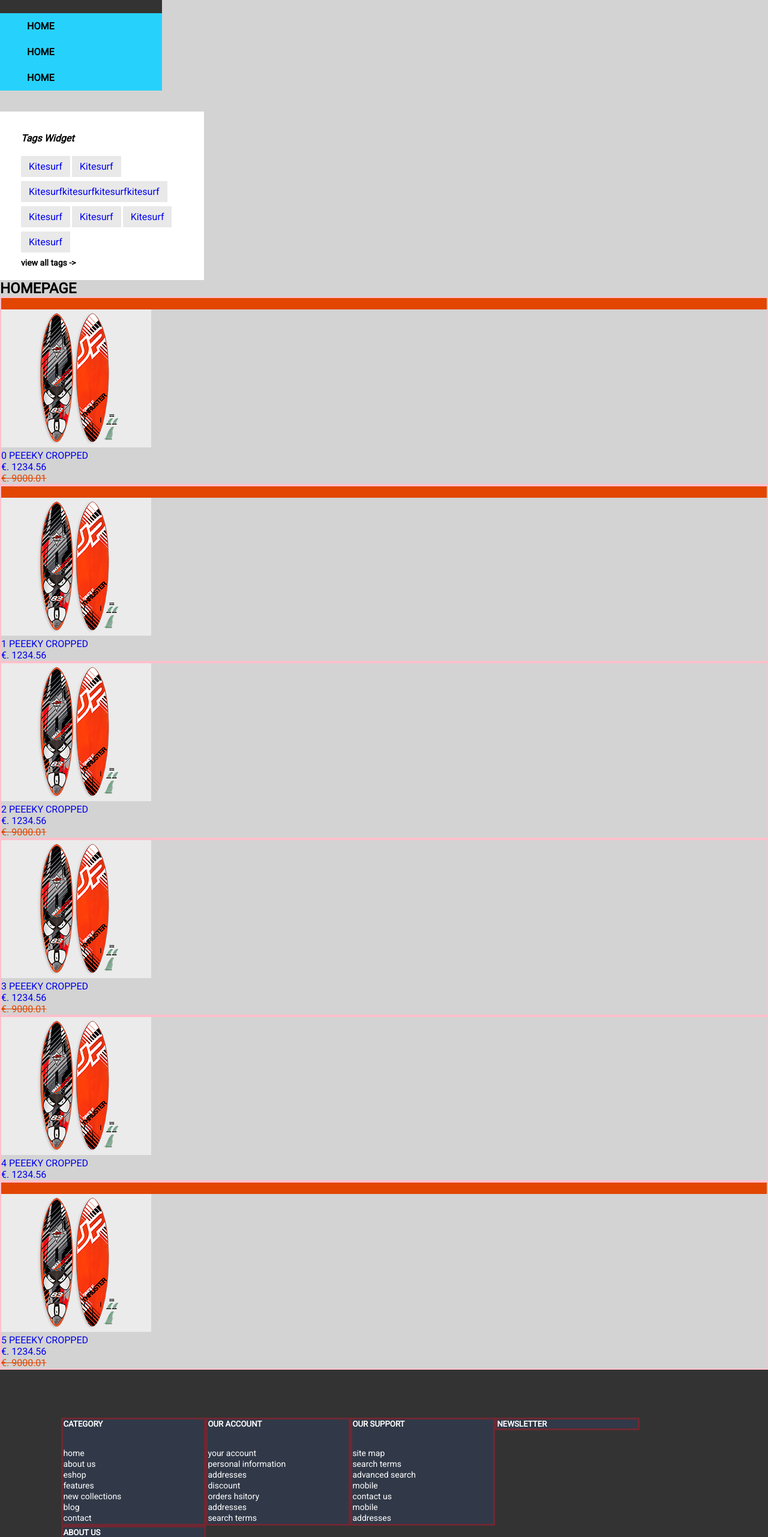
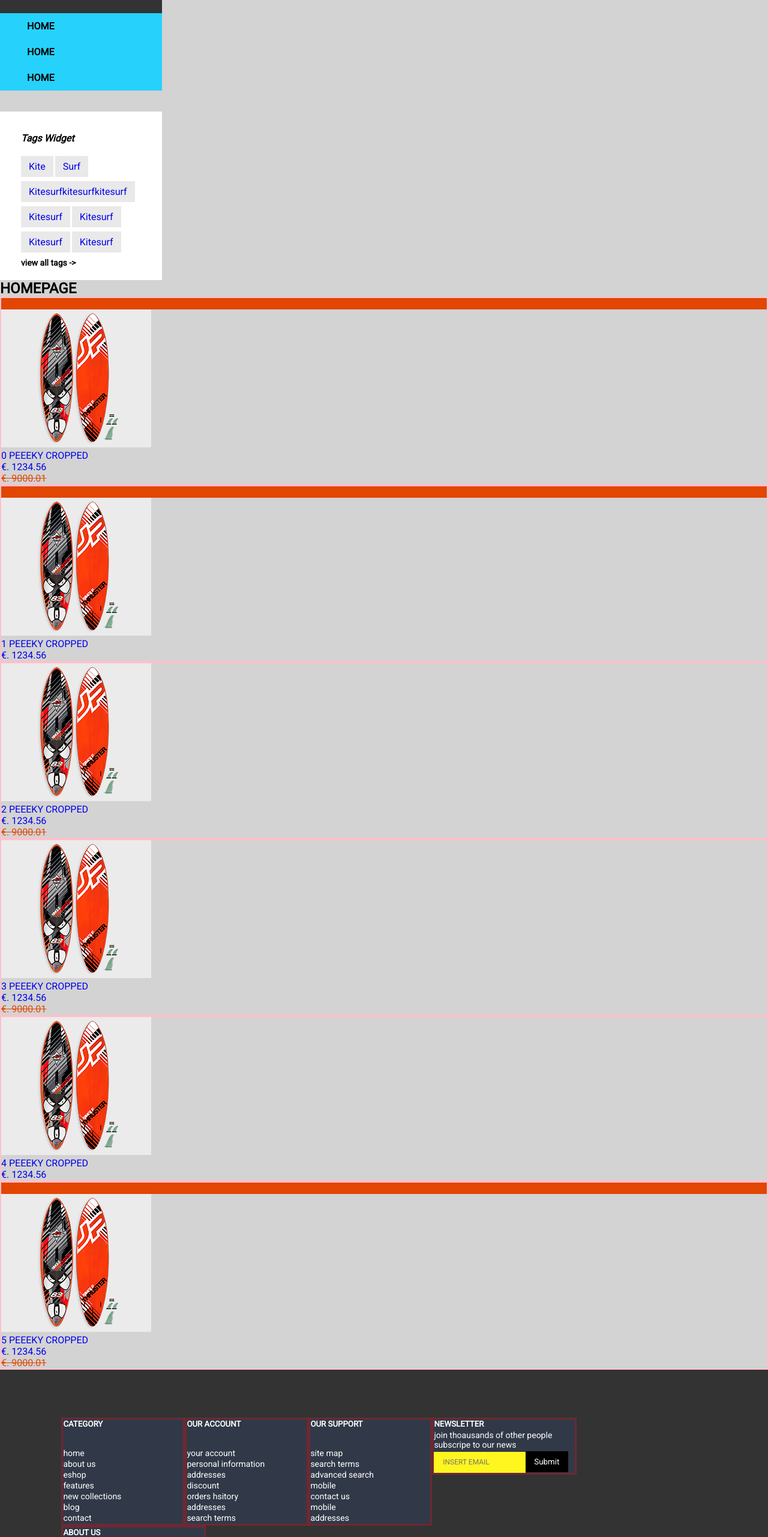
Before and after one commit to stesserHub/Modern-Front-End-3-Surf-House, a Vue app in the folder surfhouse/: page / in a window 1280 px wide. Shown: the part 237-2800 px from the top of the page at 60% size. Built offline with nearby package versions, Linux system fonts and the light colour scheme.

Commit message:
nearly styled footer

```diff
--- a/surfhouse/src/assets/styles/_footer.scss
+++ b/surfhouse/src/assets/styles/_footer.scss
@@ -3,9 +3,9 @@
 footer {
 
 
-    padding-left: 8vw;
+
     padding-top: 80px;
-    padding-right: 8vw;
+
 
     // min-height: 355px;
 
@@ -16,6 +16,9 @@ footer {
 
     .footer-parent {
 
+        padding-left: 8vw;
+        padding-right: 8vw;
+
         display: flex;
         justify-content: flex-start;
         flex-wrap: wrap;
@@ -25,8 +28,10 @@ footer {
             align-self: flex-start;
 
             display: block;
+
             width: 20%;
             min-width: 235px;
+
             background-color: rgba(35, 111, 252, 0.1);
             border: 3px solid rgba(255, 0, 0, 0.3);
 
@@ -36,12 +41,24 @@ footer {
 
             p {
 
-                font-size: 16px;
+                padding-top:3px;
+                padding-bottom:3px;
+
+                font-size: 14px;
                 color:$plain;
 
             }
 
+            .spanemail {
+                color:$secondary;
+            }
+
+
+
             &.list {
+
+                width: 15%;
+            min-width: 200px;
 
                 ul {
                     margin-top:33px;
@@ -57,10 +74,51 @@ footer {
                     }
                 }
             }
+
+            .emailsignup {
+
+                form {
+                    input {
+                        border: none;
+
+                        &[type=text] {
+                            width: 65%;
+                            height: 35px;
+                            background-color: $secondary;
+                            font-size: 12px;
+                            color: $formtext;
+                            text-transform: uppercase;
+                        }
+
+                        &[type=submit] {
+                            width: 30%;
+                            height: 35px;
+                            color: $plain;
+                            background-color: $btn1;
+                        }
+
+                    }
+                }
+            }
+
             //This child is... different
             &:last-child {
                 padding-top:1px;
             }
         }
     }
+
+    .copyright {
+        padding-left: 8vw;
+        padding-top: 20px;
+        padding-right: 8vw;
+        padding-bottom: 20px;
+
+        background-color: $darktoned;
+
+        p {
+            font-size: 14px;
+            color:$offwhite;
+        }
+    }
 }
--- a/surfhouse/src/assets/styles/_tags.scss
+++ b/surfhouse/src/assets/styles/_tags.scss
@@ -1,10 +1,8 @@
 @import "variables";
 
 #tags {
-
-
     width: 270px;
-
+    .kek {
 
         padding-left: 35px;
         padding-top: 35px;
@@ -69,3 +67,4 @@
 
         }
     }
+}
--- a/surfhouse/src/components/_Footer.vue
+++ b/surfhouse/src/components/_Footer.vue
@@ -132,21 +132,35 @@
                     <h5>
                         newsletter
                     </h5>
+                    <p>
+                        join thoausands of other people subscripe to our news
+                    </p>
+                    <div class="emailsignup">
+                        <form action="post">
+                            <input type="text" placeholder="     insert email">
+                            <input type="submit">
+                        </form>
+                    </div>
                 </div>
                 <div class="footer-child">
                     <h5>
                         about us
                     </h5>
                     <p>
-                        Describtion
+                        Lorem ipsum dolor sit amet, consectetur adipiscing elit, sed do eiusmod tempor incididunt ut labore et dolore magna aliqua.
                     </p>
                     <p>
-                        Phone: 1-999-342-9876
+                        Phone:&nbsp;&nbsp;&nbsp;&nbsp;&nbsp;1-999-342-9876
                     </p>
                     <p>
-                        e-mail: info@surfhouse.com
+                        e-mail:&nbsp;&nbsp;&nbsp;&nbsp;&nbsp;&nbsp;<span class="spanemail">info@surfhouse.com</span>
                     </p>
                 </div>
+            </div>
+            <div class="copyright">
+                <p>
+                    © 2017 SURFHOUSE. All rigths reserved - Designed by theuncreativelab.com
+                </p>
             </div>
         </footer>
     </section>
--- a/surfhouse/src/components/_Tags.vue
+++ b/surfhouse/src/components/_Tags.vue
@@ -1,6 +1,7 @@
 <template>
     <section>
         <div id="tags">
+            <div class="kek">
                 <div class="tagstitle">
                     <h4>
                         <i>
@@ -11,17 +12,17 @@
                 <ul>
                     <a href="#">
                         <li>
-                        kitesurf
+                            kite
                         </li>
                     </a>
                     <a href="#">
                         <li>
-                        kitesurf
+                            surf
                         </li>
                     </a>
                     <a href="#">
                         <li>
-                        kitesurfkitesurfkitesurfkitesurf
+                            kitesurfkitesurfkitesurf
                         </li>
                     </a>
                     <a href="#">
@@ -49,5 +50,6 @@
                     view all tags ->
                 </a>
             </div>
+        </div>
     </section>
 </template>
```
Also changed, not shown: surfhouse/static/visa.png (added). Lines whose indentation alone changed are shown as unchanged.
